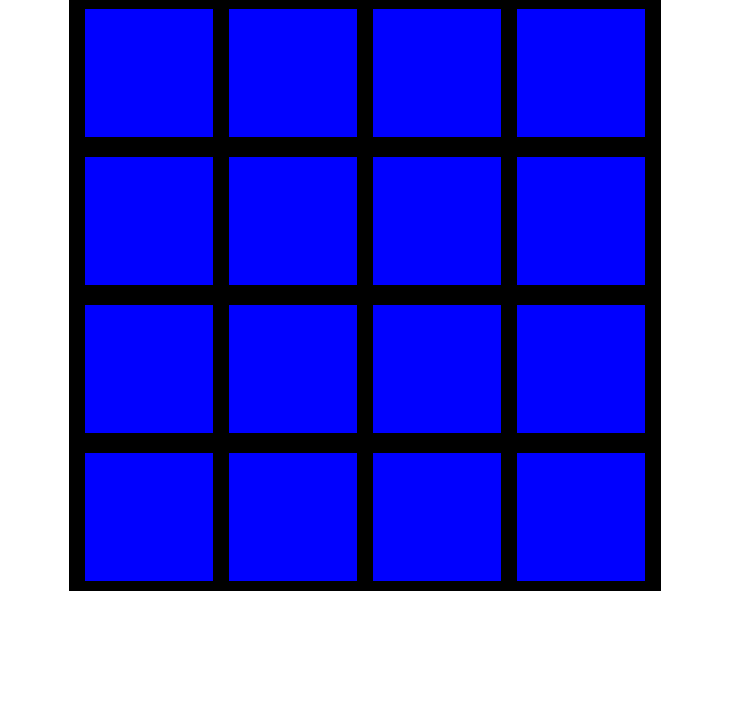
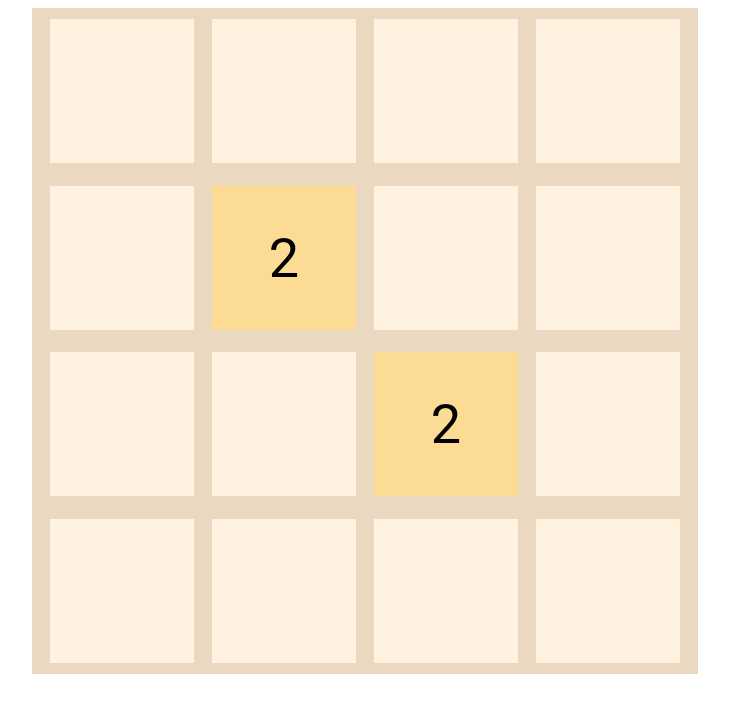
Before and after one commit to Giide0n/minesweeper, a plain HTML site: page 2048/index.html in a window 1280 px wide. Shown: the part 82-800 px from the top of the page, without its empty margins (275-1004 px from the left). Drawn offline with Linux system fonts and the light colour scheme.

Commit message:
add a function that spawns numbers in random places

```diff
--- a/2048/js/main.js
+++ b/2048/js/main.js
@@ -1,5 +1,8 @@
 document.addEventListener('DOMContentLoaded', () => {
   initializeBoard();
+
+  spawnTile();
+  spawnTile();
 });
 
 const initializeBoard = () => {
@@ -7,7 +10,19 @@ const initializeBoard = () => {
   for (let i = 0; i < 16; i++) {
     const tile = document.createElement('div');
     tile.classList.add('tile');
+    tile.classList.add('empty');
 
     board.appendChild(tile);
   }
 }
+
+const spawnTile = () => {
+  const tiles = document.getElementsByClassName('tile');
+  let r;
+  do {
+    r = Math.floor(Math.random() * 16);
+  } while (!tiles[r].classList.contains('empty'))
+
+  tiles[r].classList.remove('empty');
+  tiles[r].classList.add('number-2')
+}
--- a/2048/styles/main.css
+++ b/2048/styles/main.css
@@ -1,6 +1,7 @@
 @import url('https://fonts.googleapis.com/css2?family=Roboto:ital,wght@0,100;0,300;0,400;0,500;0,700;0,900;1,100;1,300;1,400;1,500;1,700;1,900&display=swap');
 
 :root {
+  font-size: 18px;
   --tile-size: 8rem;
   --tile-spacing: 1rem;
   --board-size: calc(var(--tile-size) * 4 + var(--tile-spacing) * 5);
@@ -13,6 +14,7 @@ body {
   font-family: "Roboto", sans-serif;
   font-weight: 400;
   font-style: normal;
+  font-size: 1rem;
 
   display: flex;
   flex-direction: column;
@@ -25,16 +27,35 @@ body {
   justify-content: center;
   align-items: center;
 
-  background-color: black;
+  background-color: #EAD8C0;
   height: var(--board-size);
   width: var(--board-size);
 }
 
 .tile {
-  background-color: blue;
+  background-color: #FFF2E1;
 
   margin: 0.5rem;
 
   height: var(--tile-size);
   width: var(--tile-size);
+
+  position: relative;
 }
+
+[class*='number-']:before {
+  position: absolute;
+  top: 50%;
+  left: 50%;
+  transform: translate(-50%, -50%);
+
+  font-size: 3rem;
+}
+
+.number-2 {
+  background-color: #FCDC94;
+
+  &:before {
+    content: '2';
+  }
+}
```
